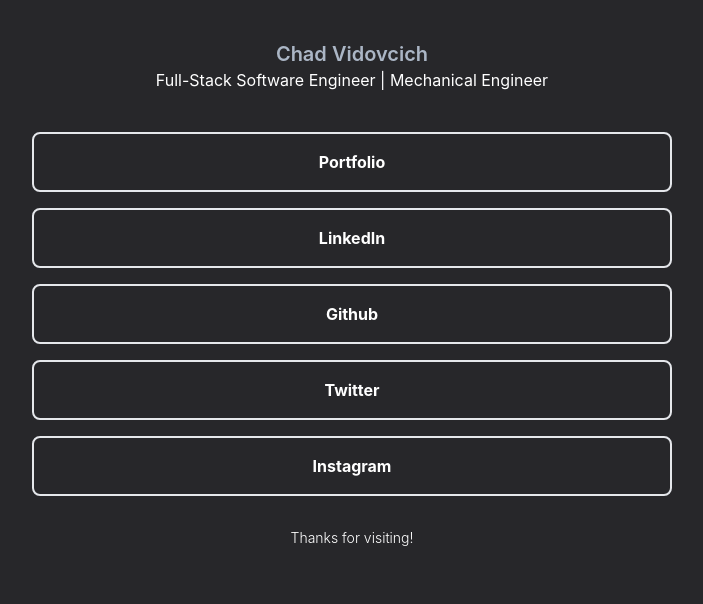
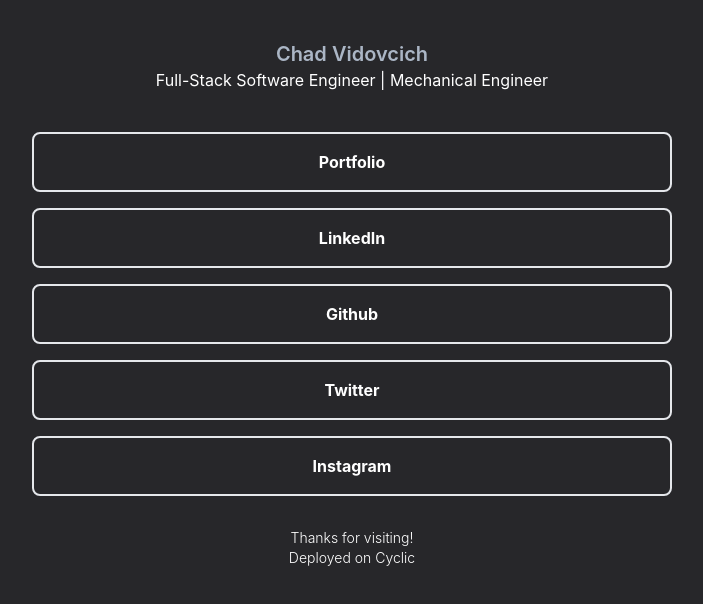
Before and after one commit to chadvidovcich/cyclic-link-share, a React (Create React App) app: page / in a window 1280 px wide. Shown: the top 604 px of the page, without its empty margins (288-991 px from the left). Built offline with nearby package versions, Linux system fonts and the light colour scheme.

Commit message:
install tailwind

```diff
--- a/package.json
+++ b/package.json
@@ -3,12 +3,13 @@
   "version": "0.1.0",
   "private": true,
   "dependencies": {
-    "react-scripts": "5.0.1",
     "@testing-library/jest-dom": "^5.16.5",
     "@testing-library/react": "^13.4.0",
     "@testing-library/user-event": "^13.5.0",
     "react": "^18.2.0",
     "react-dom": "^18.2.0",
+    "react-scripts": "5.0.1",
+    "styled-components": "^5.3.9",
     "web-vitals": "^2.1.4"
   },
   "scripts": {
--- a/src/components/Footer.jsx
+++ b/src/components/Footer.jsx
@@ -7,6 +7,8 @@
         <div className="md:w-4/6 mx-auto">
           <p className="py-4 text-center text-xs sm:text-sm font-light text-white">
             Thanks for visiting!
+            <br />
+            Deployed on <a href="https://www.cyclic.sh/">Cyclic</a>
           </p>
         </div>
       </div>
```
Also changed, not shown: 1 other file (tests, documents, lock files or other folders).
